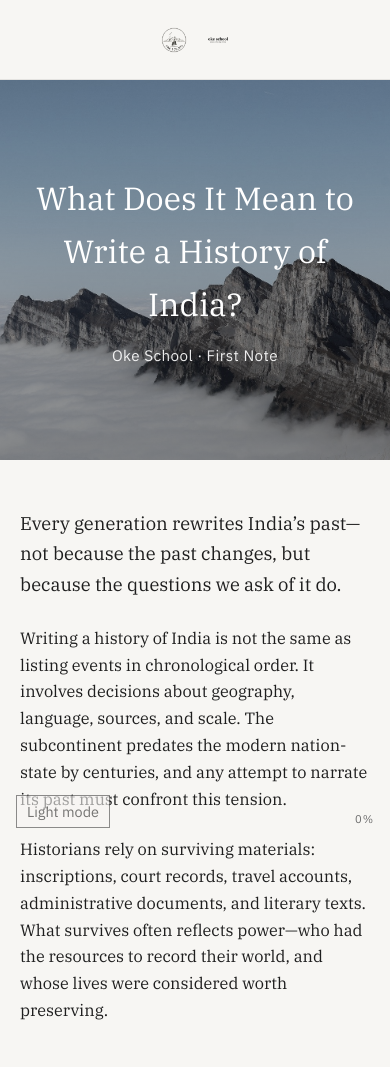
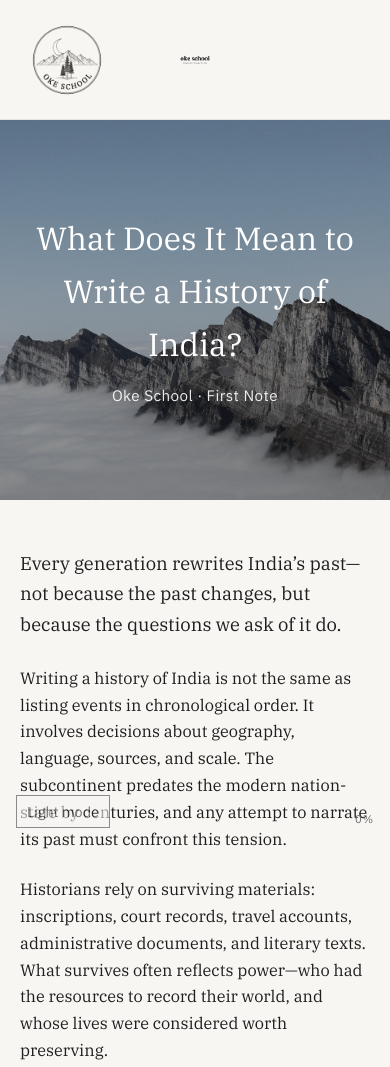
Before and after one commit to kak710/article-demo, a plain HTML site: page index.html in a window 390 px wide. Shown: the top 1067 px of the page. Drawn offline with Linux system fonts and the light colour scheme.

Commit message:
Update style.css

```diff
--- a/style.css
+++ b/style.css
@@ -230,32 +230,54 @@ body.dark .progress {
 }
 
 /* --- Mobile Responsiveness --- */
+/* --- Mobile Responsiveness --- */
+/* --- Mobile Responsiveness --- */
 @media (max-width: 600px) {
 
+  /* Use space-between layout for mobile to put icon left and placeholder right */
   .masthead {
-    justify-content: center;
-    padding: 0 16px;
-    gap: 10px;
+    justify-content: space-between;
+    padding: 0 16px; /* Reduced side padding for mobile */
+    gap: 0; /* No gap between icon and center/right */
+    height: 120px; /* Increased height to accommodate the large icon */
   }
 
+  /* Keep absolute centering for the text on mobile */
   .masthead-center {
-      position: static;
-      left: auto;
-      transform: none;
-      pointer-events: auto;
+      position: absolute;
+      left: 50%;
+      transform: translateX(-50%);
+      pointer-events: none;
   }
 
+  /* Re-enable the balancing placeholder on mobile */
   .masthead > div:last-child {
-      display: none;
+      display: block;
+      width: 102px; /* MATCHES NEW ICON WIDTH */
   }
 
-  .brand-text-img { height: 32px; }
-  .brand-icon { height: 36px; width: 36px; }
+  /* Apply your new, larger sizes for mobile */
+  .brand-icon {
+      height: 102px;
+      width: 102px;
+  }
 
+  /* Adjust text image size */
+  .brand-text-img {
+      height: 48px; /* Adjusted to fit nicely in the header, slightly smaller than your 200px request, which would be too large for the 120px masthead */
+      /* Note: If you truly wanted height: 200px, the masthead height would need to be 220px+ */
+  }
+
+  /* Resetting fixed utilities positioning for better mobile use */
   .hero { height: 45vh; }
   article { padding-top: 48px; }
 
-  .progress { top: auto; bottom: 16px; right: 16px; font-size: 0.7rem; }
+  .progress {
+      top: auto;
+      bottom: 16px;
+      right: 16px;
+      font-size: 0.7rem;
+  }
 
   .mode-toggle {
     top: auto;
```
